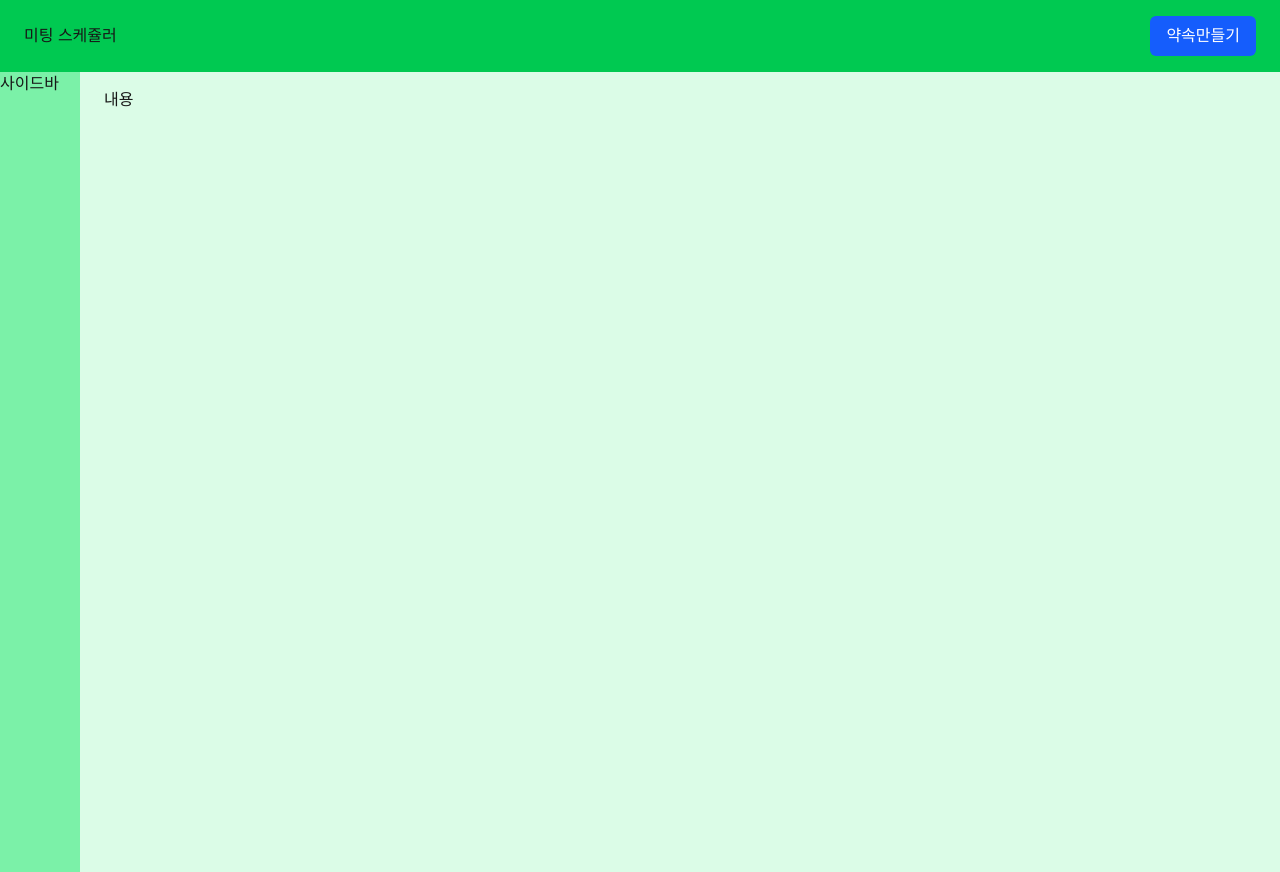
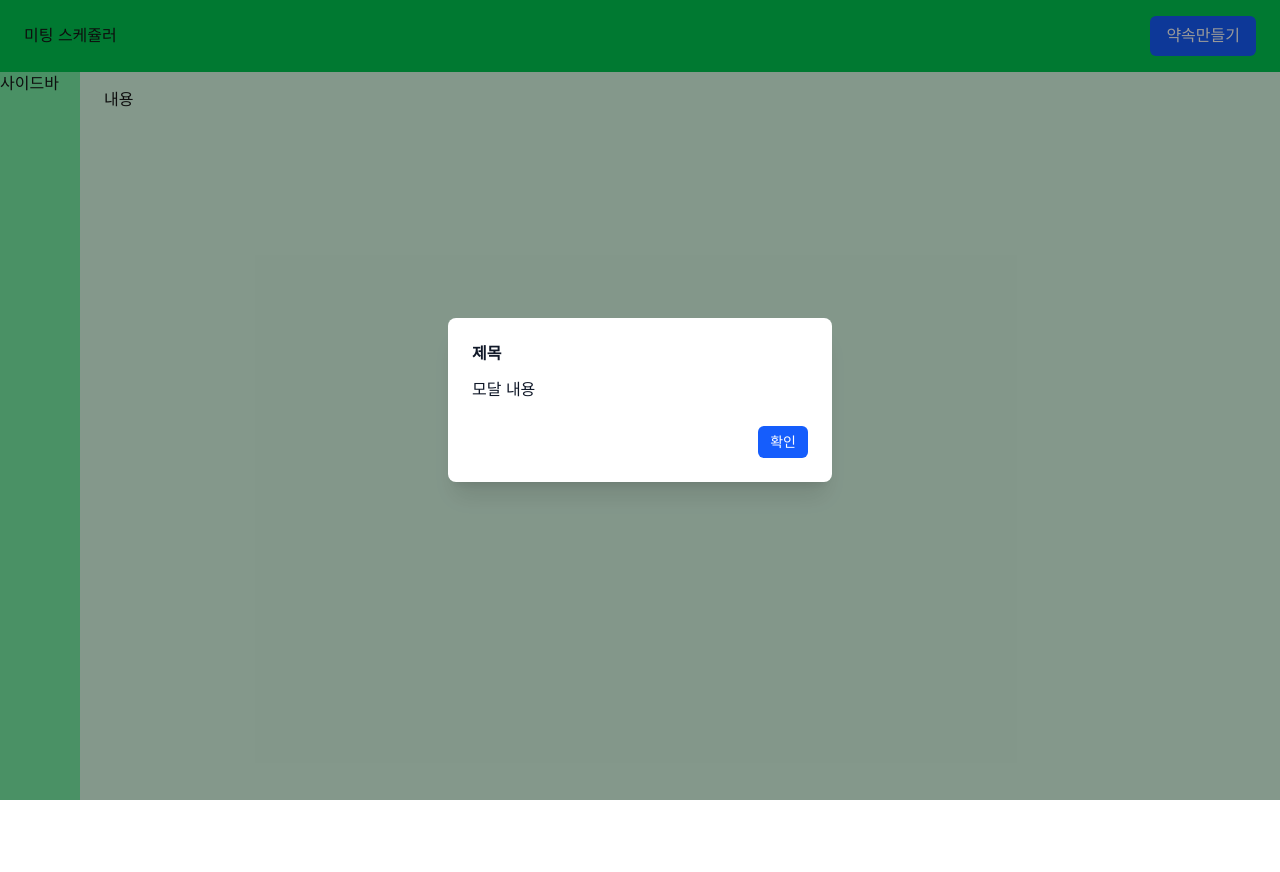
Before and after one commit to J-un-U/meeting-scheduler-front, a Next.js app: page /dashboard in a window 1280 px wide. Both pictures are taken after a click on the button "약속만들기". After the commit the page ends 800 px from the top, so only its background shows below. Built offline with nearby package versions, Linux system fonts and the light colour scheme.

Commit message:
26/01/29 mod: 약속 만들기 모달 적용중

```diff
--- a/app/(private)/dashboard/page.tsx
+++ b/app/(private)/dashboard/page.tsx
@@ -1,14 +1,28 @@
+"use client"
+
+import { useState } from "react";
 import Header from "@/app/components/layout/Header";
 import Sidebar from "@/app/components/layout/Sidebar";
 import Content from "@/app/components/layout/Content";
+import Modal from "@/app/components/Modal";
 
 const Dashboard = () => {
+  const [isCreateMeetingOpen, setIsCreateMeetingOpen] = useState(false);
+
+  const openCreateMeeting = () => {
+    setIsCreateMeetingOpen(true);
+  };
+
+  const closeCreateMeeting = () => {
+    setIsCreateMeetingOpen(false);
+  };
+
   return(
     <>
       <Header>
         <div className={"flex items-center justify-between"}>
           <button>미팅 스케쥴러</button>
-          <button className={"bg-blue-600 text-white px-4 py-2 rounded-md"}>약속만들기</button>
+          <button className={"bg-blue-600 text-white px-4 py-2 rounded-md"} onClick={openCreateMeeting}>약속만들기</button>
         </div>
       </Header>
       <Sidebar>
@@ -17,6 +31,15 @@ const Dashboard = () => {
       <Content>
         <div>내용</div>
       </Content>
+      <Modal
+        isOpen={isCreateMeetingOpen}
+        onClose={closeCreateMeeting}
+        size="sm"
+        title="제목"
+        footer={<button className="rounded-md bg-blue-600 px-3 py-1.5 text-sm text-white" onClick={closeCreateMeeting}>확인</button>}
+      >
+        <div>모달 내용</div>
+      </Modal>
     </>
   )
 };
--- a/app/components/layout/Content.tsx
+++ b/app/components/layout/Content.tsx
@@ -7,6 +7,6 @@ interface ContentProps {
 }
 
 const Content = ({ children }: ContentProps
-) => <main className={"col-start-2 row-start-2 bg-green-100 px-6 py-4"}>{children}</main>;
+) => <main className={"content col-start-2 row-start-2 bg-green-100 px-6 py-4"}>{children}</main>;
 
 export default Content;
--- a/app/components/layout/Header.tsx
+++ b/app/components/layout/Header.tsx
@@ -7,6 +7,6 @@ interface HeaderProps {
 }
 
 const Header = ({ children }: HeaderProps
-) => <nav className={"col-span-2 row-start-1 sticky top-0 bg-green-500 px-6 py-4"}>{children}</nav>;
+) => <nav className={"gnb col-span-2 row-start-1 sticky top-0 bg-green-500 px-6 py-4"}>{children}</nav>;
 
 export default Header;
--- a/app/components/layout/Sidebar.tsx
+++ b/app/components/layout/Sidebar.tsx
@@ -28,7 +28,7 @@ const Sidebar = ({ children }: SidebarProps) => {
 
   return (
     <nav
-      className="col-start-1 row-start-2 bg-green-300 w-20"
+      className="snb col-start-1 row-start-2 bg-green-300 w-20"
       style={{
         height: `calc(100vh - ${gnbHeight}px)`,
         position: 'sticky',
```
